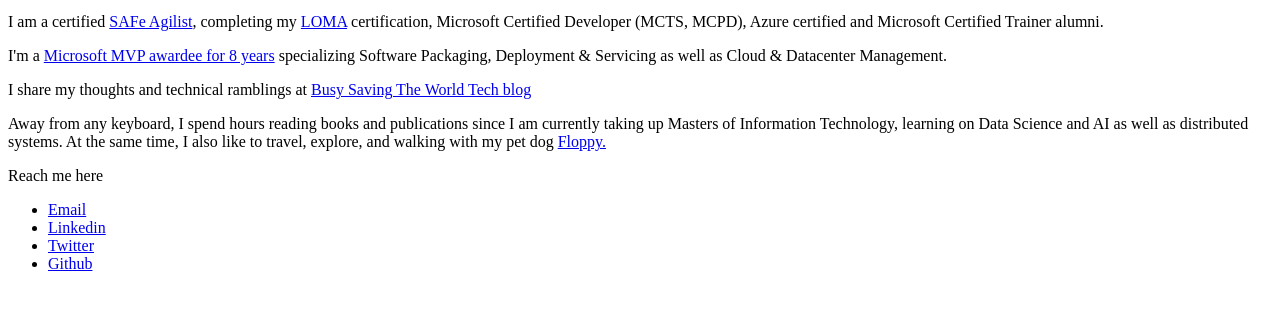
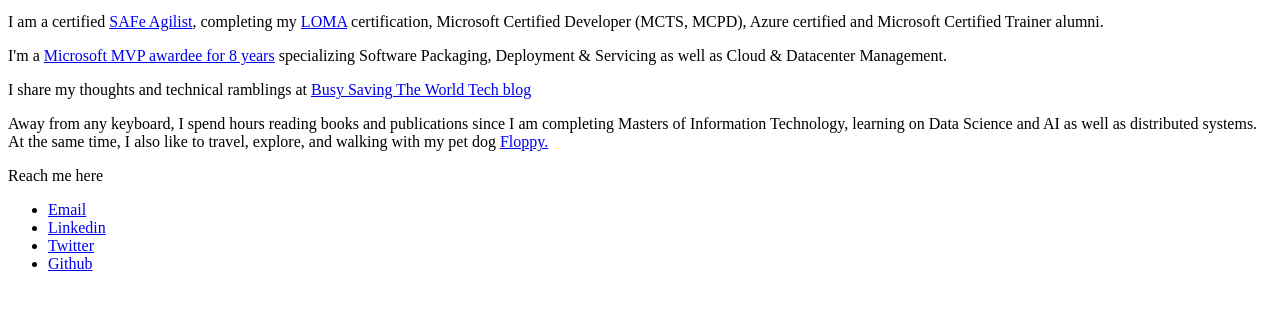
Before and after one commit to johndelizo/johnd-static-webapp, a plain HTML site: page index.html in a window 1280 px wide. Shown: the part 80-390 px from the top of the page. Drawn offline with Linux system fonts and the light colour scheme.

Commit message:
Grammar :)

```diff
--- a/index.html
+++ b/index.html
@@ -12,7 +12,7 @@
     <p>I am a certified <a href="https://www.scaledagileframework.com/">SAFe Agilist</a>, completing my <a href="https://www.loma.org/">LOMA</a> certification, Microsoft Certified Developer (MCTS, MCPD), Azure certified and Microsoft Certified Trainer alumni. </p>
     <p>I'm a <a href="https://mvp.microsoft.com/en-us/PublicProfile/4027248?fullName=John%20D.%20Delizo"> Microsoft MVP awardee for 8 years</a> specializing Software Packaging, Deployment & Servicing as well as Cloud & Datacenter Management.</p>
     <p>I share my thoughts and technical ramblings at <a href="http://johndelizo.wordpress.com">Busy Saving The World Tech blog</a></p>
-    <p>Away from any keyboard, I spend hours reading books and publications since I am currently taking up Masters of Information Technology, learning on Data Science and AI as well as distributed systems. At the same time, I also like to travel, explore, and walking with my pet dog <a href="https://twitter.com/eatsleepfetch">Floppy.</a></p>
+    <p>Away from any keyboard, I spend hours reading books and publications since I am completing Masters of Information Technology, learning on Data Science and AI as well as distributed systems. At the same time, I also like to travel, explore, and walking with my pet dog <a href="https://twitter.com/eatsleepfetch">Floppy.</a></p>
     <p>Reach me here</p>
     <ul>
         <li><a href="mailto:me@johndelizo.com">Email</a></li>
```
